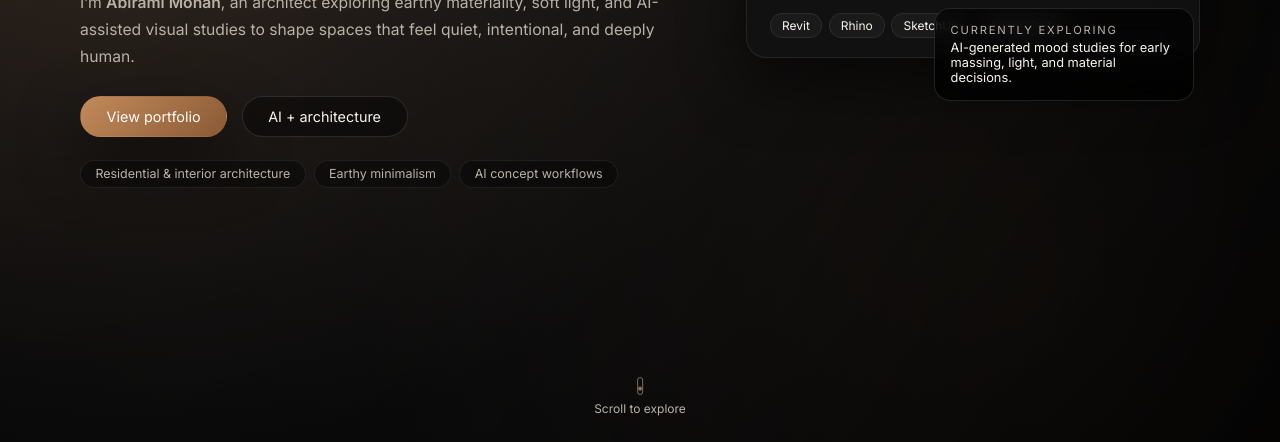
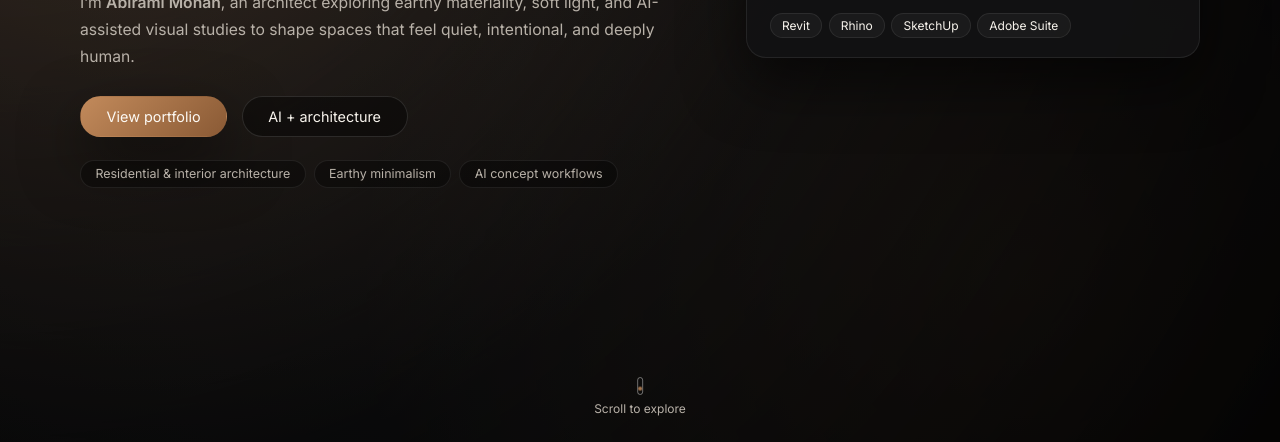
Before and after one commit to brabagaran-murugan/abirami-architect-portfolio, a plain HTML site: page index.html in a window 1280 px wide. Shown: the part 358-800 px from the top of the page. Drawn offline with nearby package versions, Linux system fonts and the light colour scheme.

Commit message:
Update index.html

```diff
--- a/index.html
+++ b/index.html
@@ -76,12 +76,12 @@
             </div>
           </div>
 
-          <div class="floating-panel">
+        <!--  <div class="floating-panel">
             <p class="floating-label">Currently exploring</p>
             <p class="floating-text">
               AI-generated mood studies for early massing, light, and material decisions.
             </p>
-          </div>
+          </div> -->
         </aside>
       </div>
 
```
